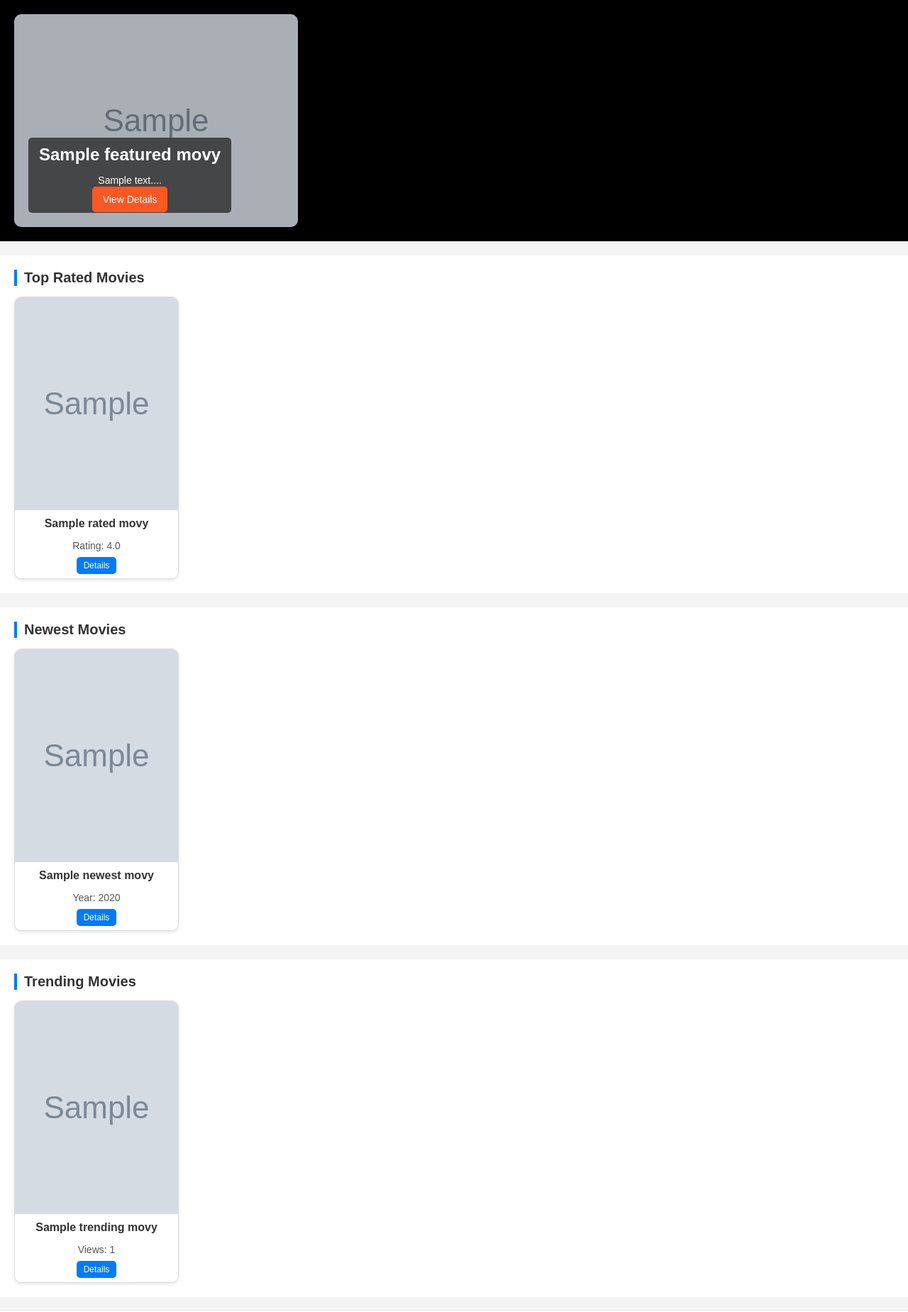
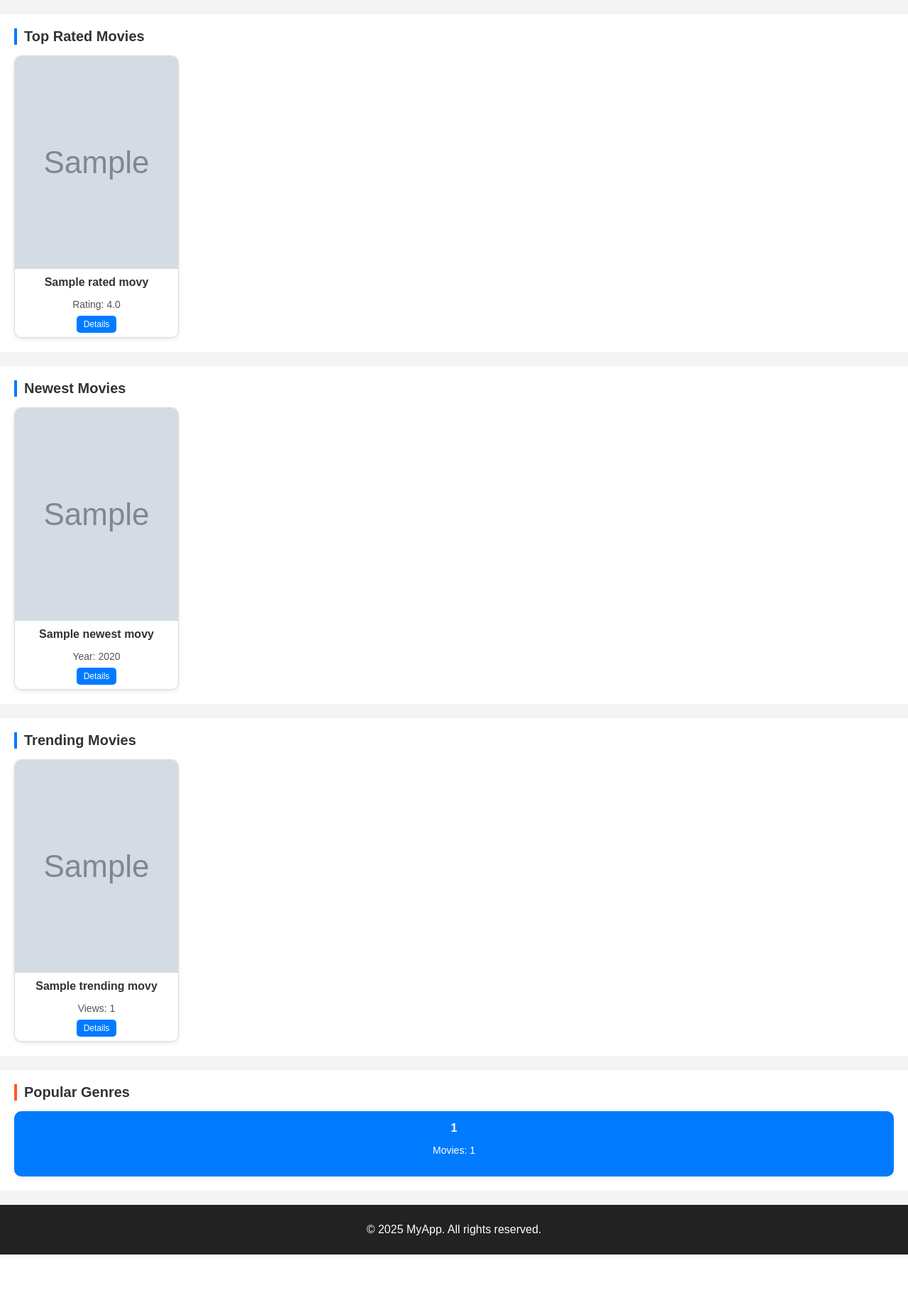
Before and after one commit to mojtabahadei12/letterboxd, a Node server app: template views/index.ejs in a window 1280 px wide. Shown: the part 66-1915 px from the top of the page at 71% size. After the commit the page ends 1834 px from the top, so only its background shows below. Run offline with Node 20, Linux system fonts and the light colour scheme; the template is opened without the code that fills it: most values are stand-ins (such as "Sample title", 1, 10 or a date in 2020); grey boxes marked "Sample" are stand-in pictures; some libraries are stand-ins or nearby versions.

Commit message:
debuged version1

```diff
--- a/controllers/homeController.js
+++ b/controllers/homeController.js
@@ -3,9 +3,6 @@ const Movie = require('../models/Movie');
 
 const getHomePageContent = async (req, res) => {
     try {
-        const featuredMovies = await Movie.find({ featured: true })
-            .limit(5)
-            .select('title poster description _id');
 
         const topRatedMovies = await Movie.find()
             .sort({ averageRating: -1 })
@@ -30,7 +27,6 @@ const getHomePageContent = async (req, res) => {
         ]);
 
         res.render('index', {
-            featuredMovies,
             topRatedMovies,
             newestMovies,
             trendingMovies,
--- a/models/Movie.js
+++ b/models/Movie.js
@@ -41,4 +41,5 @@ movieSchema.virtual('averageRating').get(function() {
 });
 
 const Movie = mongoose.model('Movie', movieSchema);
+
 module.exports = Movie;
--- a/public/stylesheets/style.css
+++ b/public/stylesheets/style.css
@@ -1,4 +1,3 @@
-/* Global Styles */
 body {
   font-family: Arial, sans-serif;
   margin: 0;
@@ -371,13 +370,6 @@ footer {
   color: #555;
 }
 
-/* General Styles */
-body {
-  margin: 0;
-  font-family: Arial, sans-serif;
-  background-color: #f4f4f4;
-}
-
 /* Header Styles */
 header {
   background-color: #222;
--- a/public/stylesheets/userstyles.css
+++ b/public/stylesheets/userstyles.css
@@ -339,7 +339,6 @@ body {
   flex: 1;
 }
 
-  /* بخش نظرات */
 .user-reviews {
   margin-top: 20px;
 }
@@ -401,7 +400,6 @@ body {
   transition: background-color 0.3s ease;
 }
 
-/* بخش دوستان */
 .friends-list, .friends-reviews {
   margin-top: 20px;
 }
@@ -445,7 +443,6 @@ body {
   margin: 5px 0;
 }
 
-/* بخش دوستان */
 .friends-list ul {
   list-style: none;
   padding: 0;
@@ -489,7 +486,6 @@ body {
   background-color: #ff1a1a;
 }
 
-/* بخش نظرات دوست */
 .friend-reviews ul {
   list-style: none;
   padding: 0;
--- a/routes/index.js
+++ b/routes/index.js
@@ -1,5 +1,6 @@
 var express = require('express');
 var router = express.Router();
+
 const { getHomePageContent } = require('../controllers/homeController');
 
 router.get('/', getHomePageContent);
--- a/views/friends.ejs
+++ b/views/friends.ejs
@@ -28,9 +28,7 @@
             <li>
               <p><strong>Name:</strong> <%= friend.name %></p>
               <p><strong>Email:</strong> <%= friend.email %></p>
-              <!-- لینک برای مشاهده نظرات دوست -->
               <a href="/friends/<%= friend._id %>/reviews" class="view-reviews-btn">View Reviews</a>
-              <!-- فرم حذف دوست -->
               <form action="/friends/remove/<%= friend._id %>" method="POST" style="display:inline;">
                 <button type="submit" class="remove-btn">Remove Friend</button>
               </form>
--- a/views/index.ejs
+++ b/views/index.ejs
@@ -16,26 +16,6 @@
             </ul>
         </nav>
     </header>
-
-    <!-- Hero Section -->
-    <section class="hero">
-        <% if (featuredMovies && featuredMovies.length > 0) { %>
-            <div class="hero-slider">
-                <% featuredMovies.forEach(movie => { %>
-                    <div class="hero-slide">
-                        <img src="/images/<%= movie.poster %>" alt="<%= movie.title %>">
-                        <div class="hero-content">
-                            <h1><%= movie.title %></h1>
-                            <p><%= movie.description.substring(0, 100) %>...</p>
-                            <a href="/movies/<%= movie._id %>" class="btn">View Details</a>
-                        </div>
-                    </div>
-                <% }) %>
-            </div>
-        <% } else { %>
-            <p>No featured movies available.</p>
-        <% } %>
-    </section>
 
     <!-- Top Rated Movies -->
     <section class="movies-section">
--- a/views/movieDetails.ejs
+++ b/views/movieDetails.ejs
@@ -33,7 +33,6 @@
             <p><%= review.text %></p>
             <p><small>By: <%= review.user.name %> on <%= review.createdAt.toLocaleDateString() %></small></p>
 
-            <!-- دکمه دنبال کردن -->
             <% if (user && user._id.toString() !== review.user._id.toString()) { %>
               <button class="follow-btn" data-user-id="<%= review.user._id %>">
                 Follow <%= review.user.name %>
@@ -70,7 +69,6 @@
   <%- include('./partials/footer.ejs') %>
 
   <script>
-    // اضافه کردن رویداد کلیک برای دکمه‌های دنبال کردن
     document.querySelectorAll('.follow-btn').forEach(button => {
       button.addEventListener('click', async () => {
         const userId = button.getAttribute('data-user-id');
@@ -84,7 +82,7 @@
 
           if (response.ok) {
             alert('User followed successfully!');
-            button.disabled = true; // غیرفعال کردن دکمه پس از دنبال کردن
+            button.disabled = true;
             button.textContent = 'Following';
           } else {
             const data = await response.json();
--- a/views/userDashboard.ejs
+++ b/views/userDashboard.ejs
@@ -50,21 +50,20 @@
               <option value="action">Action</option>
               <option value="drama">Drama</option>
               <option value="comedy">Comedy</option>
-              <!-- Add more genres -->
             </select>
             <select name="year">
               <option value="">Year</option>
               <option value="2023">2023</option>
               <option value="2022">2022</option>
               <option value="2021">2021</option>
-              <!-- Add more years -->
             </select>
             <select name="rating">
               <option value="">Rating</option>
               <option value="5">5</option>
               <option value="4">4</option>
               <option value="3">3</option>
-              <!-- Add more ratings -->
+              <option value="2">2</option>
+              <option value="1">1</option>
             </select>
             <button type="submit">Filter</button>
           </form>
--- a/views/userProfile.ejs
+++ b/views/userProfile.ejs
@@ -26,11 +26,9 @@
           <ul class="reviews-list">
             <% reviews.forEach(review => { %>
               <li class="review-item">
-                <!-- تصویر فیلم -->
                 <div class="review-poster">
                   <img src="/images/<%= review.movie.poster %>" alt="<%= review.movie.title %> Poster">
                 </div>
-                <!-- اطلاعات فیلم و نقد -->
                 <div class="review-details">
                   <h3><%= review.movie.title %></h3>
                   <p><strong>Genre:</strong> <%= review.movie.genre %></p>
```
Also changed, not shown: public/stylesheets/adminstyles.css (+4 -5 lines), routes/followRoutes.js (+4 -7 lines), routes/friendsRoutes.js (+0 -7 lines), routes/users.js (+7 -15 lines). Lines whose indentation alone changed are shown as unchanged.
